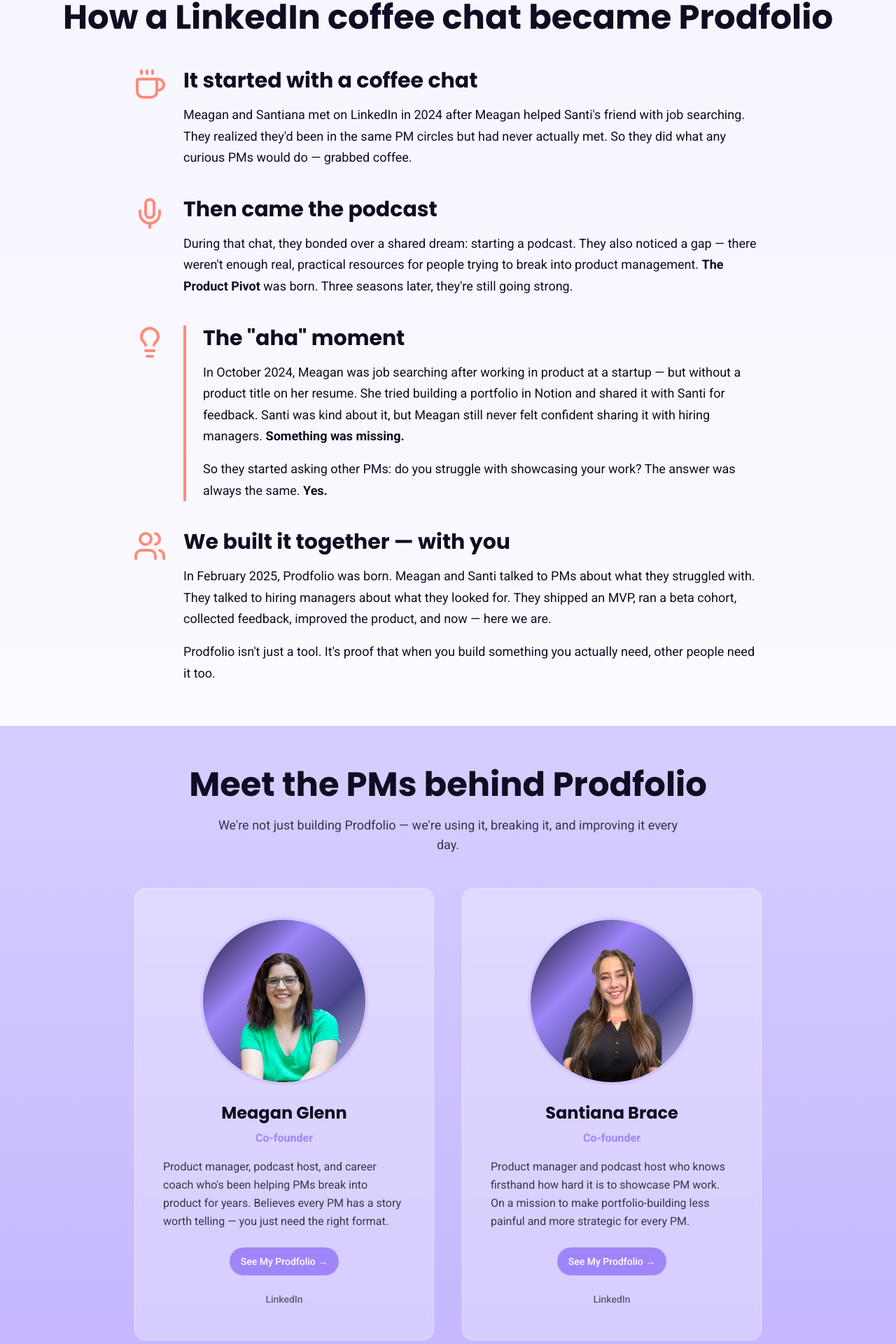
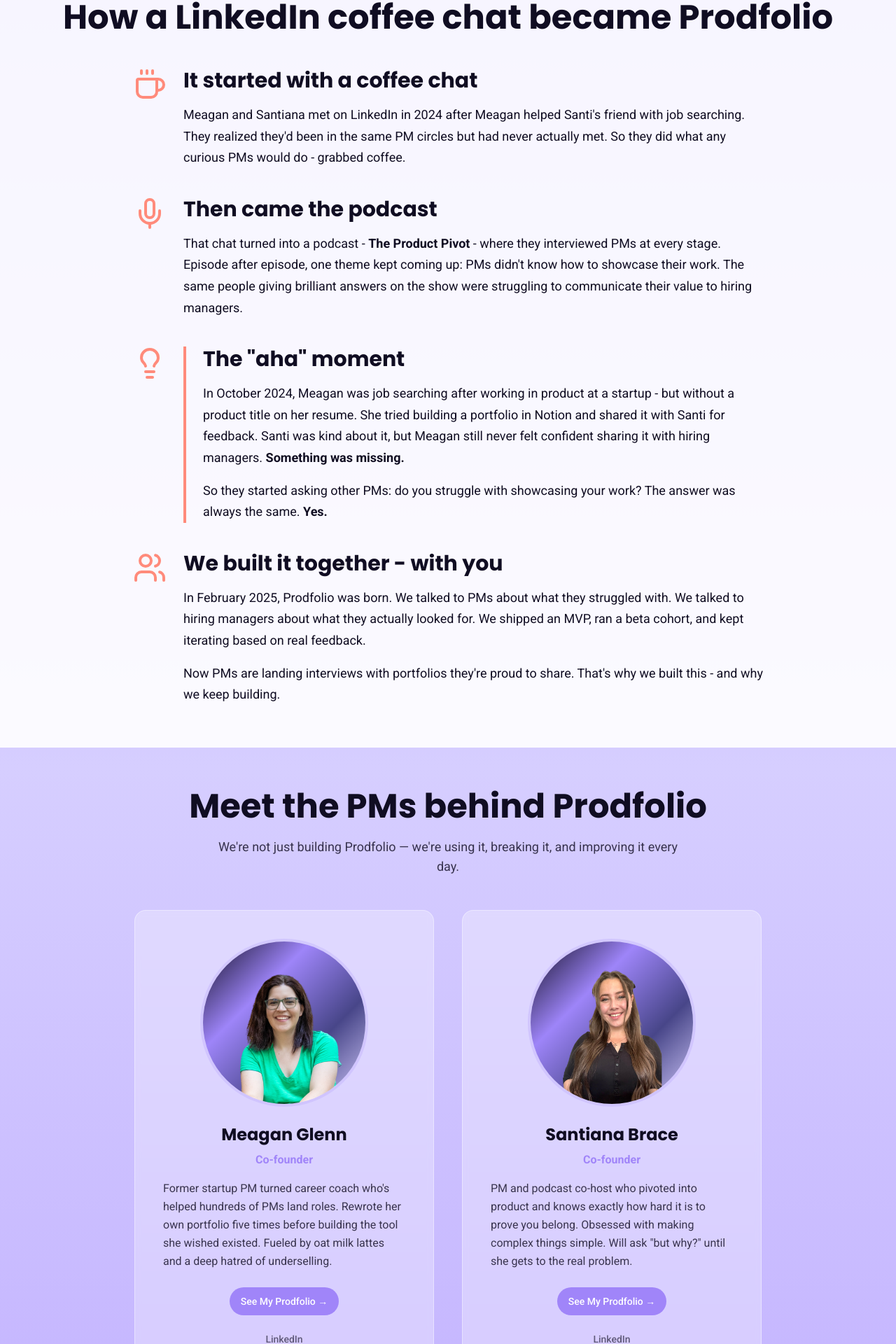
Before and after one commit to product-gals/prodfolio-site, a React (Vite) app: page /about in a window 1280 px wide. Shown: the part 528-2448 px from the top of the page at 70% size. Built offline with nearby package versions, Linux system fonts and the light colour scheme.

Commit message:
Improve About page copy and standardize dashes
- Tighten podcast section to connect directly to portfolio problem
- Strengthen "We built it together" ending with outcome focus
- Make founder bios more memorable with personality details
- Replace all em dashes with regular dashes for consistency

```diff
--- a/src/pages/About.tsx
+++ b/src/pages/About.tsx
@@ -69,8 +69,7 @@ const About = () => {
             We built the thing we needed
           </h1>
           <p className="text-xl md:text-2xl text-white/90 leading-relaxed font-body">
-            Prodfolio started because two PMs got tired of watching talented product people undersell themselves —
-            ourselves included.
+            Prodfolio started because two PMs got tired of watching talented product people undersell themselves - ourselves included.
           </p>
         </div>
       </section>
@@ -98,7 +97,7 @@ const About = () => {
                 <p className="text-lg text-navy leading-[1.7] font-body">
                   Meagan and Santiana met on LinkedIn in 2024 after Meagan helped Santi's friend with job searching.
                   They realized they'd been in the same PM circles but had never actually met. So they did what any
-                  curious PMs would do — grabbed coffee.
+                  curious PMs would do - grabbed coffee.
                 </p>
               </div>
             </article>
@@ -109,10 +108,7 @@ const About = () => {
               <div>
                 <h3 className="text-3xl font-heading font-bold mb-4 text-navy">Then came the podcast</h3>
                 <p className="text-lg text-navy leading-[1.7] font-body">
-                  During that chat, they bonded over a shared dream: starting a podcast. They also noticed a gap — there
-                  weren't enough real, practical resources for people trying to break into product management.{" "}
-                  <strong className="text-navy">The Product Pivot</strong> was born. Three seasons later, they're
-                  still going strong.
+                  That chat turned into a podcast - <strong className="text-navy">The Product Pivot</strong> - where they interviewed PMs at every stage. Episode after episode, one theme kept coming up: PMs didn't know how to showcase their work. The same people giving brilliant answers on the show were struggling to communicate their value to hiring managers.
                 </p>
               </div>
             </article>
@@ -123,7 +119,7 @@ const About = () => {
               <div className="border-l-4 border-l-[#FF8B7B] pl-6">
                 <h3 className="text-3xl font-heading font-bold mb-4 text-navy">The "aha" moment</h3>
                 <p className="text-lg text-navy leading-[1.7] font-body mb-4">
-                  In October 2024, Meagan was job searching after working in product at a startup — but without a
+                  In October 2024, Meagan was job searching after working in product at a startup - but without a
                   product title on her resume. She tried building a portfolio in Notion and shared it with Santi for
                   feedback. Santi was kind about it, but Meagan still never felt confident sharing it with hiring
                   managers. <strong className="text-navy">Something was missing.</strong>
@@ -139,15 +135,12 @@ const About = () => {
             <article className="flex flex-col md:flex-row gap-6 items-start">
               <Users className="w-12 h-12 text-[#FF8B7B] flex-shrink-0" aria-hidden="true" />
               <div>
-                <h3 className="text-3xl font-heading font-bold mb-4 text-navy">We built it together — with you</h3>
+                <h3 className="text-3xl font-heading font-bold mb-4 text-navy">We built it together - with you</h3>
                 <p className="text-lg text-navy leading-[1.7] font-body mb-4">
-                  In February 2025, Prodfolio was born. Meagan and Santi talked to PMs about what they struggled with.
-                  They talked to hiring managers about what they looked for. They shipped an MVP, ran a beta cohort,
-                  collected feedback, improved the product, and now — here we are.
+                  In February 2025, Prodfolio was born. We talked to PMs about what they struggled with. We talked to hiring managers about what they actually looked for. We shipped an MVP, ran a beta cohort, and kept iterating based on real feedback.
                 </p>
                 <p className="text-lg text-navy leading-[1.7] font-body">
-                  Prodfolio isn't just a tool. It's proof that when you build something you actually need, other people
-                  need it too.
+                  Now PMs are landing interviews with portfolios they're proud to share. That's why we built this - and why we keep building.
                 </p>
               </div>
             </article>
@@ -189,8 +182,7 @@ const About = () => {
               <h3 className="text-2xl font-heading font-bold mb-2 text-navy text-center">Meagan Glenn</h3>
               <p className="text-primary font-semibold mb-4 text-center font-body">Co-founder</p>
               <p className="text-navy/80 leading-relaxed mb-6 font-body">
-                Product manager, podcast host, and career coach who's been helping PMs break into product for years.
-                Believes every PM has a story worth telling — you just need the right format.
+                Former startup PM turned career coach who's helped hundreds of PMs land roles. Rewrote her own portfolio five times before building the tool she wished existed. Fueled by oat milk lattes and a deep hatred of underselling.
               </p>
 
               <div className="mb-4 text-center">
@@ -232,8 +224,7 @@ const About = () => {
               <h3 className="text-2xl font-heading font-bold mb-2 text-navy text-center">Santiana Brace</h3>
               <p className="text-primary font-semibold mb-4 text-center font-body">Co-founder</p>
               <p className="text-navy/80 leading-relaxed mb-6 font-body">
-                Product manager and podcast host who knows firsthand how hard it is to showcase PM work. On a mission to
-                make portfolio-building less painful and more strategic for every PM.
+                PM and podcast co-host who pivoted into product and knows exactly how hard it is to prove you belong. Obsessed with making complex things simple. Will ask "but why?" until she gets to the real problem.
               </p>
 
               <div className="mb-4 text-center">
```
